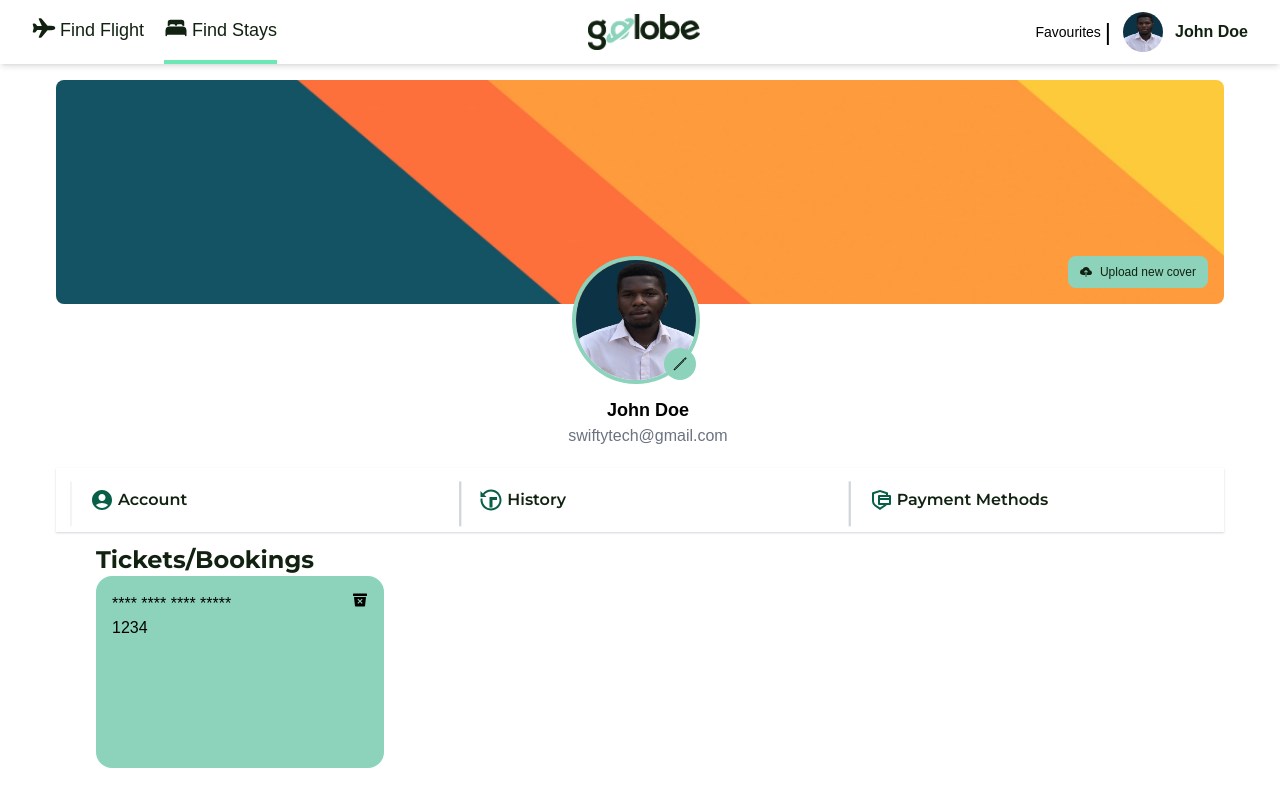
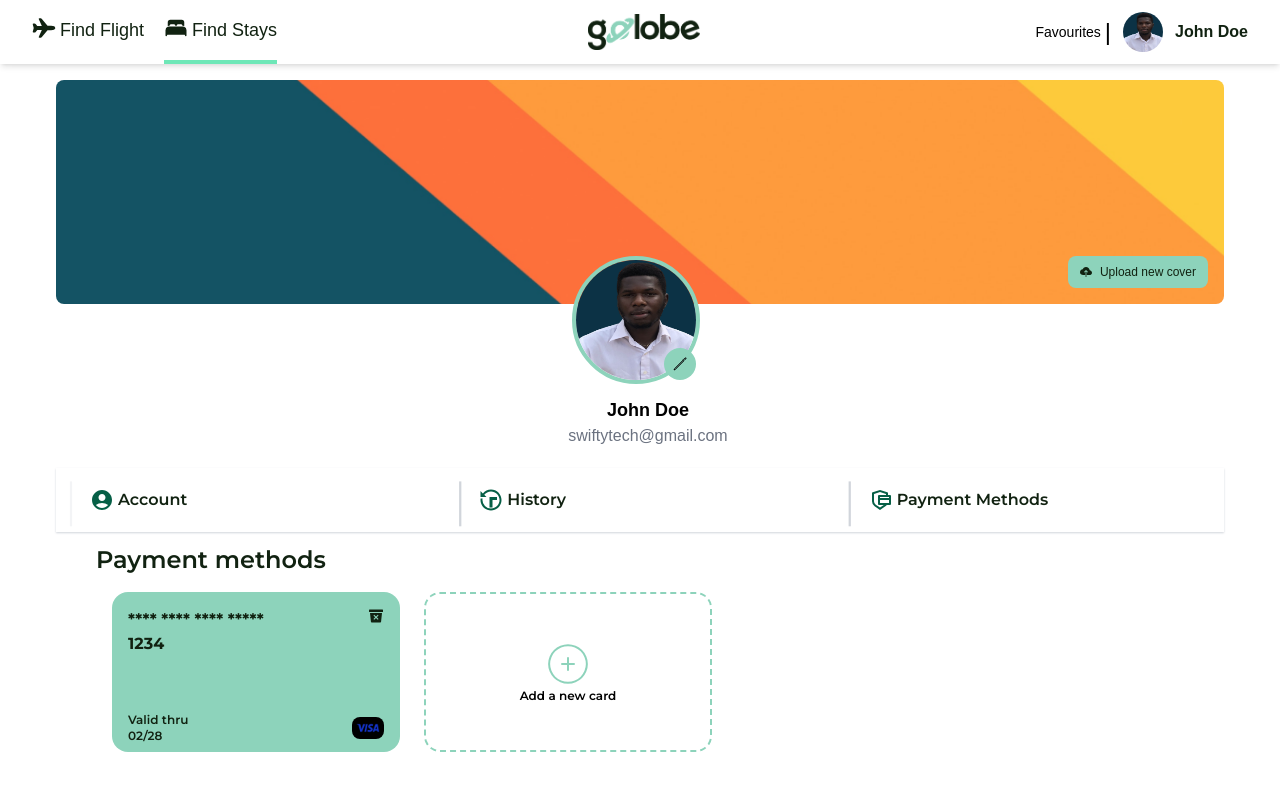
Before and after one commit to Heritagify/Travelling-Website, a React (Vite) app: page /account in a window 1280 px wide. Shown: the top 800 px of the page. Built offline with nearby package versions, Linux system fonts and the light colour scheme; some icons are missing; a web font is replaced by a local one.

Commit message:
working on the modal for adding a new card

```diff
--- a/package.json
+++ b/package.json
@@ -24,6 +24,7 @@
     "react-icons": "^4.12.0",
     "react-image-gallery": "^1.3.0",
     "react-leaflet": "^4.2.1",
+    "react-modal": "^3.16.1",
     "react-router-dom": "^6.19.0",
     "react-share": "^5.0.2",
     "react-spring": "^9.7.3",
--- a/src/AccounFlows/PaymentMethod.jsx
+++ b/src/AccounFlows/PaymentMethod.jsx
@@ -1,24 +1,79 @@
-import React from 'react'
+import React, { useState } from 'react';
+import Modal from 'react-modal';
 import { IoTrashBinSharp } from "react-icons/io5";
-
+import { CiCirclePlus } from "react-icons/ci";
+import visa from "../assets/VISA-logo.png";
 
 const PaymentMethod = () => {
+  const [isModalOpen, setIsModalOpen] = useState(false);
+
+  const openModal = () => {
+    setIsModalOpen(true);
+  };
+
+  const closeModal = () => {
+    setIsModalOpen(false);
+  };
+
+  const handleSubmit = (event) => {
+    event.preventDefault();
+    // Handle form submission logic here
+    closeModal(); // Close the modal after submission
+  };
+
   return (
     <div className='mx-24 my-3'>
-        <h1 className=' text-2xl font-bold font-monts text-blackGreen'>Tickets/Bookings</h1>
-        <div className='flex'>
-          <div className='h-48 w-72 bg-mintGreen rounded-2xl'>
-            <div className='flex justify-between m-4'>
-              <div className=''>
-                <p>**** **** **** *****</p>
-                <p>1234</p>
-              </div>
-              <IoTrashBinSharp />
+      <h1 className='text-2xl font-semibold font-monts text-blackGreen'>Payment methods</h1>
+      <div className='flex gap-6 mt-4 mx-4'>
+        <div className='h-40 w-72 bg-mintGreen text-blackGreen rounded-2xl space-y-14'>
+          <div className='flex justify-between m-4'>
+            <div className='font-bold font-monts'>
+              <p>**** **** **** *****</p>
+              <p>1234</p>
             </div>
+            <IoTrashBinSharp />
+          </div>
+          <div className='flex justify-between mx-4 items-center'>
+            <div className='text-xs font-monts font-semibold'>
+              <p>Valid thru</p>
+              <p>02/28</p>
+            </div>
+            <img src={visa} alt="Visa Logo" className='w-8 bg-black rounded-lg p-1'/>
           </div>
         </div>
+
+        <div className='flex flex-col justify-center font-monts items-center border-2 border-dashed border-mintGreen h-40 w-72 rounded-2xl '>
+          <CiCirclePlus className='text-5xl text-mintGreen' onClick={openModal} />
+          <p className='text-xs font-semibold'>Add a new card</p>
+        </div>
+      </div>
+
+      <Modal
+        isOpen={isModalOpen}
+        onRequestClose={closeModal}
+        contentLabel="Add New Card Modal"
+      >
+        <h2>Add a New Card</h2>
+        <form onSubmit={handleSubmit}>
+          {/* Your form fields for adding a new card */}
+          <div>
+            <label htmlFor="cardNumber">Card Number:</label>
+            <input type="text" id="cardNumber" name="cardNumber" required />
+          </div>
+          <div>
+            <label htmlFor="expiryDate">Expiry Date:</label>
+            <input type="text" id="expiryDate" name="expiryDate" required />
+          </div>
+          <div>
+            <label htmlFor="cvv">CVV:</label>
+            <input type="text" id="cvv" name="cvv" required />
+          </div>
+          <button type="submit">Add Card</button>
+          <button type="button" onClick={closeModal}>Cancel</button>
+        </form>
+      </Modal>
     </div>
-  )
-}
+  );
+};
 
-export default PaymentMethod
+export default PaymentMethod;
```
Also changed, not shown: 1 other file (tests, documents, lock files or other folders).
